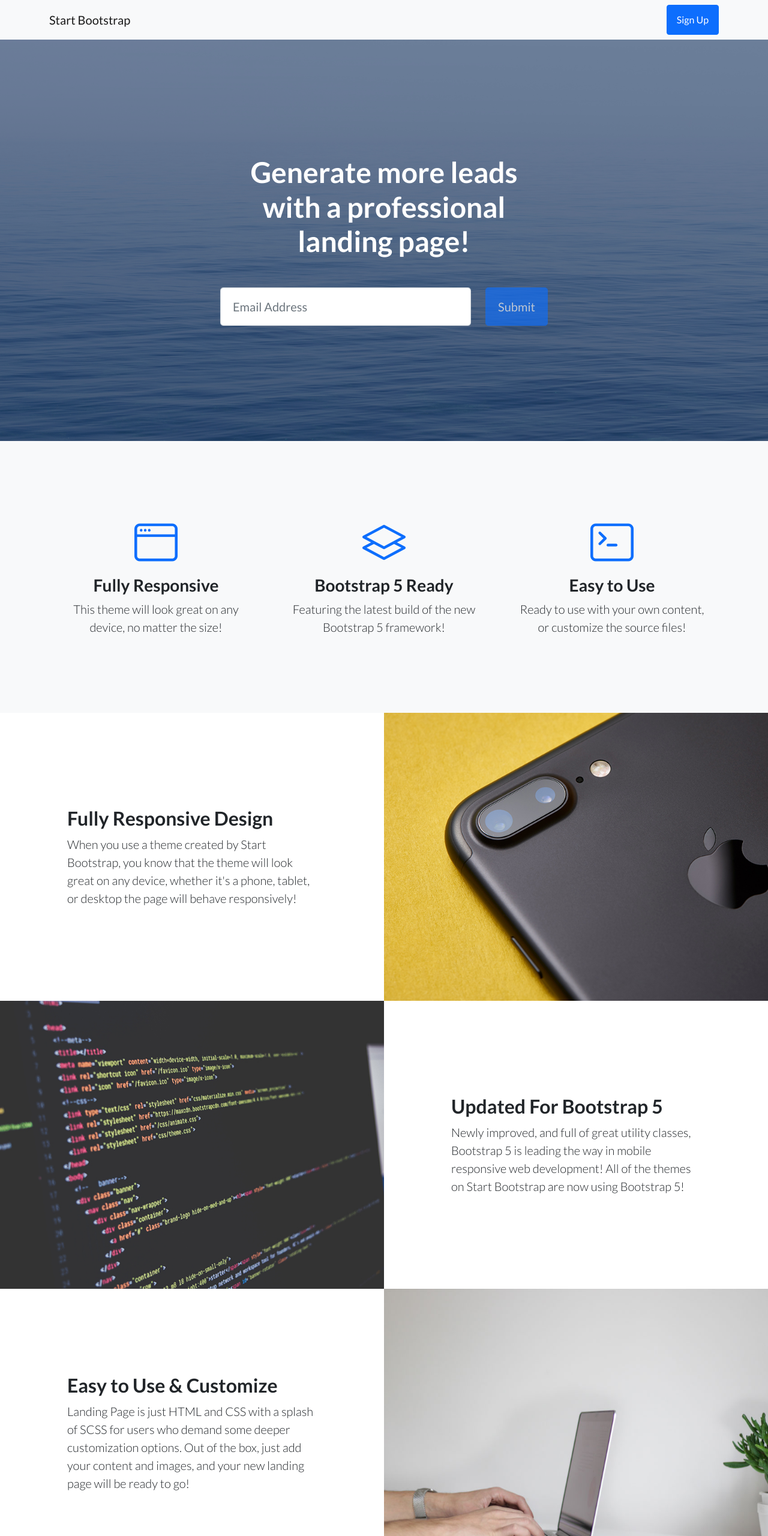
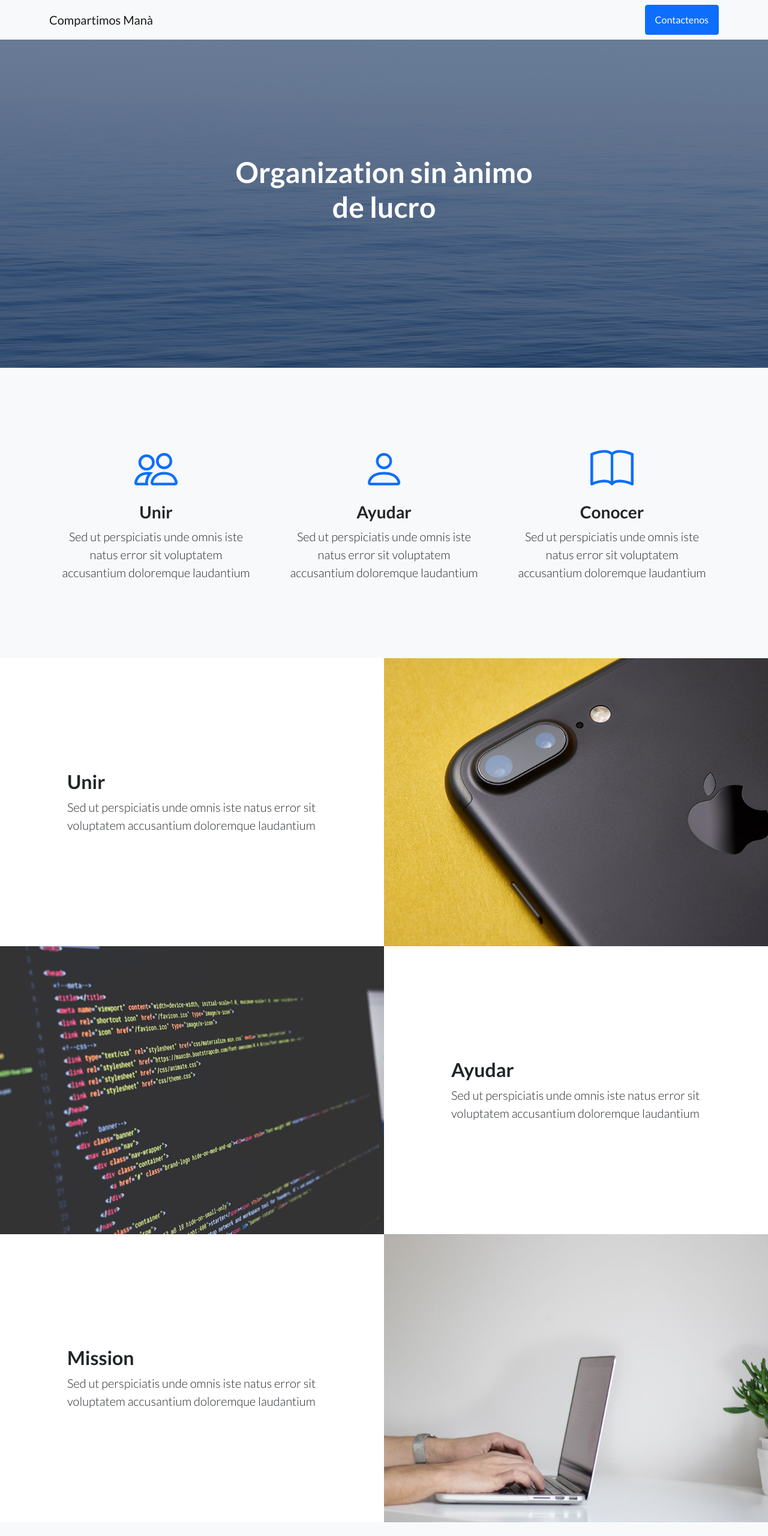
Before and after one commit to mipereza/mipereza.github.io, a plain HTML site: page index.html in a window 1280 px wide. Shown: the top 2560 px of the page at 60% size. Drawn offline with nearby package versions, Linux system fonts and the light colour scheme.

Commit message:
Esqueleto

```diff
--- a/index.html
+++ b/index.html
@@ -5,7 +5,7 @@
         <meta name="viewport" content="width=device-width, initial-scale=1, shrink-to-fit=no" />
         <meta name="description" content="" />
         <meta name="author" content="" />
-        <title>Landing Page - Start Bootstrap Theme</title>
+        <title>Compartimos Manà</title>
         <!-- Favicon-->
         <link rel="icon" type="image/x-icon" href="assets/favicon.ico" />
         <!-- Bootstrap icons-->
@@ -19,8 +19,8 @@
         <!-- Navigation-->
         <nav class="navbar navbar-light bg-light static-top">
             <div class="container">
-                <a class="navbar-brand" href="#!">Start Bootstrap</a>
-                <a class="btn btn-primary" href="#signup">Sign Up</a>
+                <a class="navbar-brand" href="#!">Compartimos Manà</a>
+                <a class="btn btn-primary" href="#signup">Contactenos</a>
             </div>
         </nav>
         <!-- Masthead-->
@@ -30,42 +30,7 @@
                     <div class="col-xl-6">
                         <div class="text-center text-white">
                             <!-- Page heading-->
-                            <h1 class="mb-5">Generate more leads with a professional landing page!</h1>
-                            <!-- Signup form-->
-                            <!-- * * * * * * * * * * * * * * *-->
-                            <!-- * * SB Forms Contact Form * *-->
-                            <!-- * * * * * * * * * * * * * * *-->
-                            <!-- This form is pre-integrated with SB Forms.-->
-                            <!-- To make this form functional, sign up at-->
-                            <!-- https://startbootstrap.com/solution/contact-forms-->
-                            <!-- to get an API token!-->
-                            <form class="form-subscribe" id="contactForm" data-sb-form-api-token="API_TOKEN">
-                                <!-- Email address input-->
-                                <div class="row">
-                                    <div class="col">
-                                        <input class="form-control form-control-lg" id="emailAddress" type="email" placeholder="Email Address" data-sb-validations="required,email" />
-                                        <div class="invalid-feedback text-white" data-sb-feedback="emailAddress:required">Email Address is required.</div>
-                                        <div class="invalid-feedback text-white" data-sb-feedback="emailAddress:email">Email Address Email is not valid.</div>
-                                    </div>
-                                    <div class="col-auto"><button class="btn btn-primary btn-lg disabled" id="submitButton" type="submit">Submit</button></div>
-                                </div>
-                                <!-- Submit success message-->
-                                <!---->
-                                <!-- This is what your users will see when the form-->
-                                <!-- has successfully submitted-->
-                                <div class="d-none" id="submitSuccessMessage">
-                                    <div class="text-center mb-3">
-                                        <div class="fw-bolder">Form submission successful!</div>
-                                        <p>To activate this form, sign up at</p>
-                                        <a class="text-white" href="https://startbootstrap.com/solution/contact-forms">https://startbootstrap.com/solution/contact-forms</a>
-                                    </div>
-                                </div>
-                                <!-- Submit error message-->
-                                <!---->
-                                <!-- This is what your users will see when there is-->
-                                <!-- an error submitting the form-->
-                                <div class="d-none" id="submitErrorMessage"><div class="text-center text-danger mb-3">Error sending message!</div></div>
-                            </form>
+                            <h1 class="mb-5">Organization sin ànimo de lucro</h1>
                         </div>
                     </div>
                 </div>
@@ -77,23 +42,23 @@
                 <div class="row">
                     <div class="col-lg-4">
                         <div class="features-icons-item mx-auto mb-5 mb-lg-0 mb-lg-3">
-                            <div class="features-icons-icon d-flex"><i class="bi-window m-auto text-primary"></i></div>
-                            <h3>Fully Responsive</h3>
-                            <p class="lead mb-0">This theme will look great on any device, no matter the size!</p>
+                            <div class="features-icons-icon d-flex"><i class="bi-people m-auto text-primary"></i></div>
+                            <h3>Unir</h3>
+                            <p class="lead mb-0">Sed ut perspiciatis unde omnis iste natus error sit voluptatem accusantium doloremque laudantium</p>
                         </div>
                     </div>
                     <div class="col-lg-4">
                         <div class="features-icons-item mx-auto mb-5 mb-lg-0 mb-lg-3">
-                            <div class="features-icons-icon d-flex"><i class="bi-layers m-auto text-primary"></i></div>
-                            <h3>Bootstrap 5 Ready</h3>
-                            <p class="lead mb-0">Featuring the latest build of the new Bootstrap 5 framework!</p>
+                            <div class="features-icons-icon d-flex"><i class="bi-person m-auto text-primary"></i></div>
+                            <h3>Ayudar</h3>
+                            <p class="lead mb-0">Sed ut perspiciatis unde omnis iste natus error sit voluptatem accusantium doloremque laudantium</p>
                         </div>
                     </div>
                     <div class="col-lg-4">
                         <div class="features-icons-item mx-auto mb-0 mb-lg-3">
-                            <div class="features-icons-icon d-flex"><i class="bi-terminal m-auto text-primary"></i></div>
-                            <h3>Easy to Use</h3>
-                            <p class="lead mb-0">Ready to use with your own content, or customize the source files!</p>
+                            <div class="features-icons-icon d-flex"><i class="bi-book m-auto text-primary"></i></div>
+                            <h3>Conocer</h3>
+                            <p class="lead mb-0">Sed ut perspiciatis unde omnis iste natus error sit voluptatem accusantium doloremque laudantium</p>
                         </div>
                     </div>
                 </div>
@@ -105,22 +70,22 @@
                 <div class="row g-0">
                     <div class="col-lg-6 order-lg-2 text-white showcase-img" style="background-image: url('assets/img/bg-showcase-1.jpg')"></div>
                     <div class="col-lg-6 order-lg-1 my-auto showcase-text">
-                        <h2>Fully Responsive Design</h2>
-                        <p class="lead mb-0">When you use a theme created by Start Bootstrap, you know that the theme will look great on any device, whether it's a phone, tablet, or desktop the page will behave responsively!</p>
+                        <h2>Unir</h2>
+                        <p class="lead mb-0">Sed ut perspiciatis unde omnis iste natus error sit voluptatem accusantium doloremque laudantium</p>
                     </div>
                 </div>
                 <div class="row g-0">
                     <div class="col-lg-6 text-white showcase-img" style="background-image: url('assets/img/bg-showcase-2.jpg')"></div>
                     <div class="col-lg-6 my-auto showcase-text">
-                        <h2>Updated For Bootstrap 5</h2>
-                        <p class="lead mb-0">Newly improved, and full of great utility classes, Bootstrap 5 is leading the way in mobile responsive web development! All of the themes on Start Bootstrap are now using Bootstrap 5!</p>
+                        <h2>Ayudar</h2>
+                        <p class="lead mb-0">Sed ut perspiciatis unde omnis iste natus error sit voluptatem accusantium doloremque laudantium</p>
                     </div>
                 </div>
                 <div class="row g-0">
                     <div class="col-lg-6 order-lg-2 text-white showcase-img" style="background-image: url('assets/img/bg-showcase-3.jpg')"></div>
                     <div class="col-lg-6 order-lg-1 my-auto showcase-text">
-                        <h2>Easy to Use & Customize</h2>
-                        <p class="lead mb-0">Landing Page is just HTML and CSS with a splash of SCSS for users who demand some deeper customization options. Out of the box, just add your content and images, and your new landing page will be ready to go!</p>
+                        <h2>Mission</h2>
+                        <p class="lead mb-0">Sed ut perspiciatis unde omnis iste natus error sit voluptatem accusantium doloremque laudantium</p>
                     </div>
                 </div>
             </div>
@@ -128,27 +93,13 @@
         <!-- Testimonials-->
         <section class="testimonials text-center bg-light">
             <div class="container">
-                <h2 class="mb-5">What people are saying...</h2>
+                <h2 class="mb-5">Equipo</h2>
                 <div class="row">
-                    <div class="col-lg-4">
+                    <div class="col-lg-12">
                         <div class="testimonial-item mx-auto mb-5 mb-lg-0">
-                            <img class="img-fluid rounded-circle mb-3" src="assets/img/testimonials-1.jpg" alt="..." />
-                            <h5>Margaret E.</h5>
-                            <p class="font-weight-light mb-0">"This is fantastic! Thanks so much guys!"</p>
-                        </div>
-                    </div>
-                    <div class="col-lg-4">
-                        <div class="testimonial-item mx-auto mb-5 mb-lg-0">
-                            <img class="img-fluid rounded-circle mb-3" src="assets/img/testimonials-2.jpg" alt="..." />
-                            <h5>Fred S.</h5>
-                            <p class="font-weight-light mb-0">"Bootstrap is amazing. I've been using it to create lots of super nice landing pages."</p>
-                        </div>
-                    </div>
-                    <div class="col-lg-4">
-                        <div class="testimonial-item mx-auto mb-5 mb-lg-0">
-                            <img class="img-fluid rounded-circle mb-3" src="assets/img/testimonials-3.jpg" alt="..." />
-                            <h5>Sarah W.</h5>
-                            <p class="font-weight-light mb-0">"Thanks so much for making these free resources available to us!"</p>
+                            <img class="img-fluid rounded-circle mb-3" src="assets/img/rosario.png" alt="..." />
+                            <h5>Rosario P.</h5>
+                            <p class="font-weight-light mb-0">Texto aqui</p>
                         </div>
                     </div>
                 </div>
@@ -159,7 +110,7 @@
             <div class="container position-relative">
                 <div class="row justify-content-center">
                     <div class="col-xl-6">
-                        <h2 class="mb-4">Ready to get started? Sign up now!</h2>
+                        <h2 class="mb-4">Contactenos</h2>
                         <!-- Signup form-->
                         <!-- * * * * * * * * * * * * * * *-->
                         <!-- * * SB Forms Contact Form * *-->
```
Also changed, not shown: assets/img/rosario.png (added), 2 other files.
